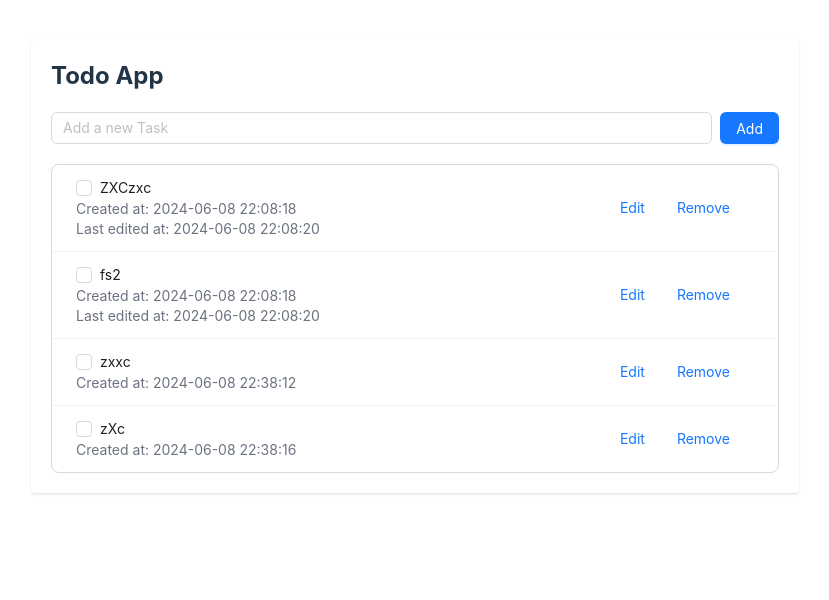
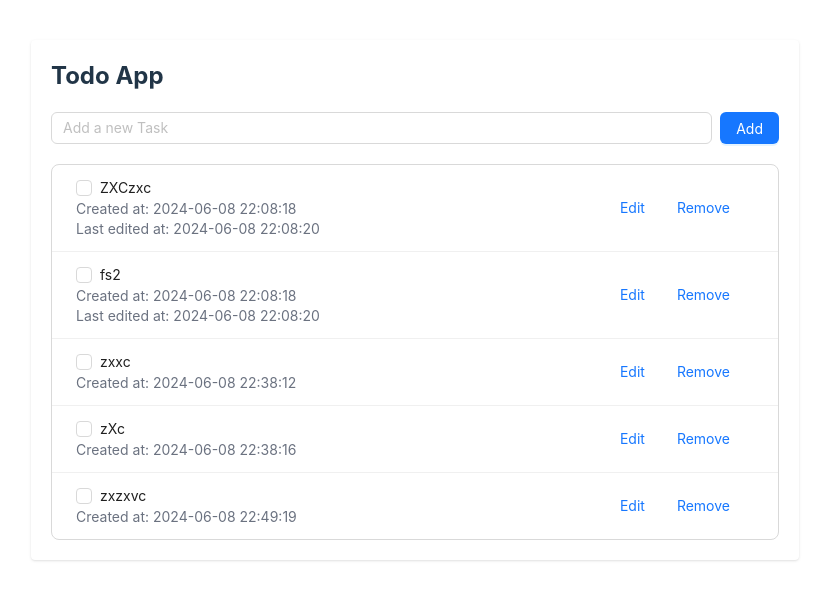
Before and after one commit to Seyla123/ToDo-App-Json-Api, a React (Vite) app: page /TodoApp in a window 1280 px wide. Shown: the top 600 px of the page, without its empty margins (225-1054 px from the left). Built offline with nearby package versions, Linux system fonts and the light colour scheme; data requests are answered from the project's data file.

Commit message:
feature : add crud using useSate const array and add Create using json api

```diff
--- a/db.json
+++ b/db.json
@@ -27,6 +27,13 @@
       "completed": false,
       "createdAt": "2024-06-08 22:38:16",
       "editedAt": null
+    },
+    {
+      "id": "435d",
+      "task": "zxzxvc",
+      "completed": false,
+      "createdAt": "2024-06-08 22:49:19",
+      "editedAt": null
     }
   ]
 }
--- a/src/pages/TodoApp.jsx
+++ b/src/pages/TodoApp.jsx
@@ -15,7 +15,7 @@ const TodoApp = () => {
   const [todos, setTodos] = useState([]);
   const [newTodo, setNewTodo] = useState('');
   const [editingId, setEditingId] = useState(null);
-  const [editingTask, setEditingTask] = useState('');
+  const [editingTask, seteditingTask] = useState('');
 
   const addTodo = async () => {
     if (!newTodo) {
@@ -46,28 +46,26 @@ const TodoApp = () => {
     setTodos(newTodos);
   };
 
-  const removeTodo = async(id) => {
-    console.log("id", id);
-    const newTodos = todos.filter((i) => i.id !== id);
+  const removeTodo = (id) => {
+    const newTodos = todos.filter((_, i) => i !== id);
     setTodos(newTodos);
     message.error('Task removed');
   };
   const startEditing = (id) => {
-    const todoToEdit = todos.find(todo => todo.id === id);
     setEditingId(id);
-    setEditingTask(todoToEdit.task);
+    seteditingTask(todos[id].task);
   };
 
   // Save the edited todo item with the current timestamp
   const saveEditing = () => {
     const now = new Date();
-    const newTodos = todos.map(todo =>
-      todo.id === editingId ? { ...todo, task: editingTask, editedAt: now } : todo
-    );
+    const newTodos = [...todos];
+    newTodos[editingId].task = editingTask;
+    newTodos[editingId].editedAt = moment(now).format('YYYY-MM-DD HH:mm:ss');
     setTodos(newTodos);
     setEditingId(null);
-    setEditingTask('');
-    message.success('Todo updated!');
+    seteditingTask('');
+    message.success('Task updated!');
   };
   return (
     <div className="max-w-3xl mx-auto mt-10 p-5 bg-white rounded shadow">
@@ -85,27 +83,27 @@ const TodoApp = () => {
       <List
         bordered
         dataSource={todos}
-        renderItem={(todo) => (
+        renderItem={(todo, id) => (
           <List.Item
             actions={[
-              editingId === todo.id ? (
+              editingId === id ? (
                 <>
                   <Button type="link" onClick={saveEditing}>Save</Button>
                   <Button type="link" onClick={() => setEditingId(null)}>Cancel</Button>
                 </>
               ) : (
                 <>
-                  <Button type="link" onClick={() => startEditing(todo.id)}>Edit</Button>
-                  <Button type="link" onClick={() => removeTodo(todo.id)}>Remove</Button>
+                  <Button type="link" onClick={() => startEditing(id)}>Edit</Button>
+                  <Button type="link" onClick={() => removeTodo(id)}>Remove</Button>
                 </>
               )
             ]}
           >
             <div className="flex flex-col">
-              {editingId === todo.id ? (
+              {editingId === id ? (
                 <Input
                   value={editingTask}
-                  onChange={(e) => setEditingTask(e.target.value)}
+                  onChange={(e) => seteditingTask(e.target.value)}
                   onPressEnter={saveEditing}
                   className="mr-2"
                 />
```
